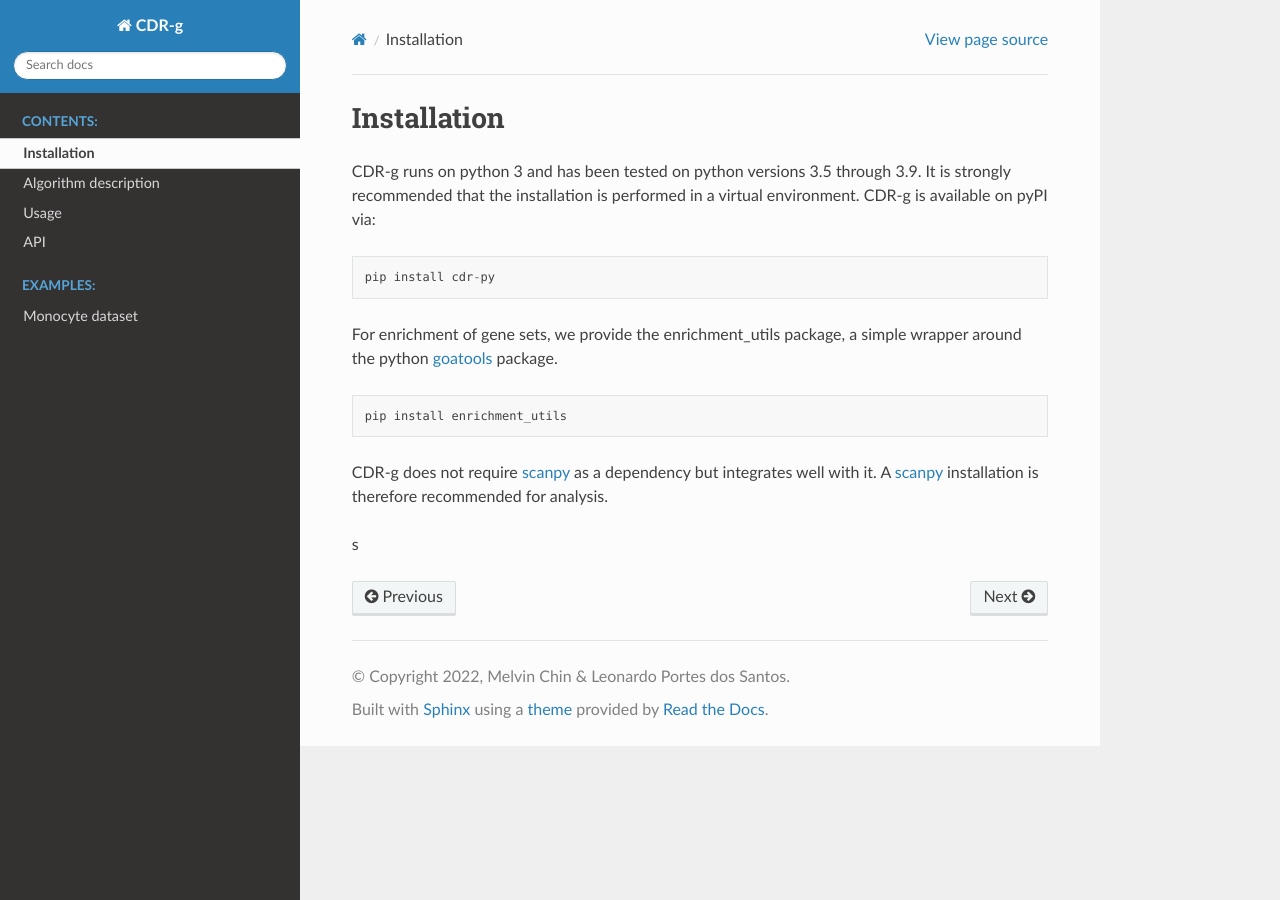
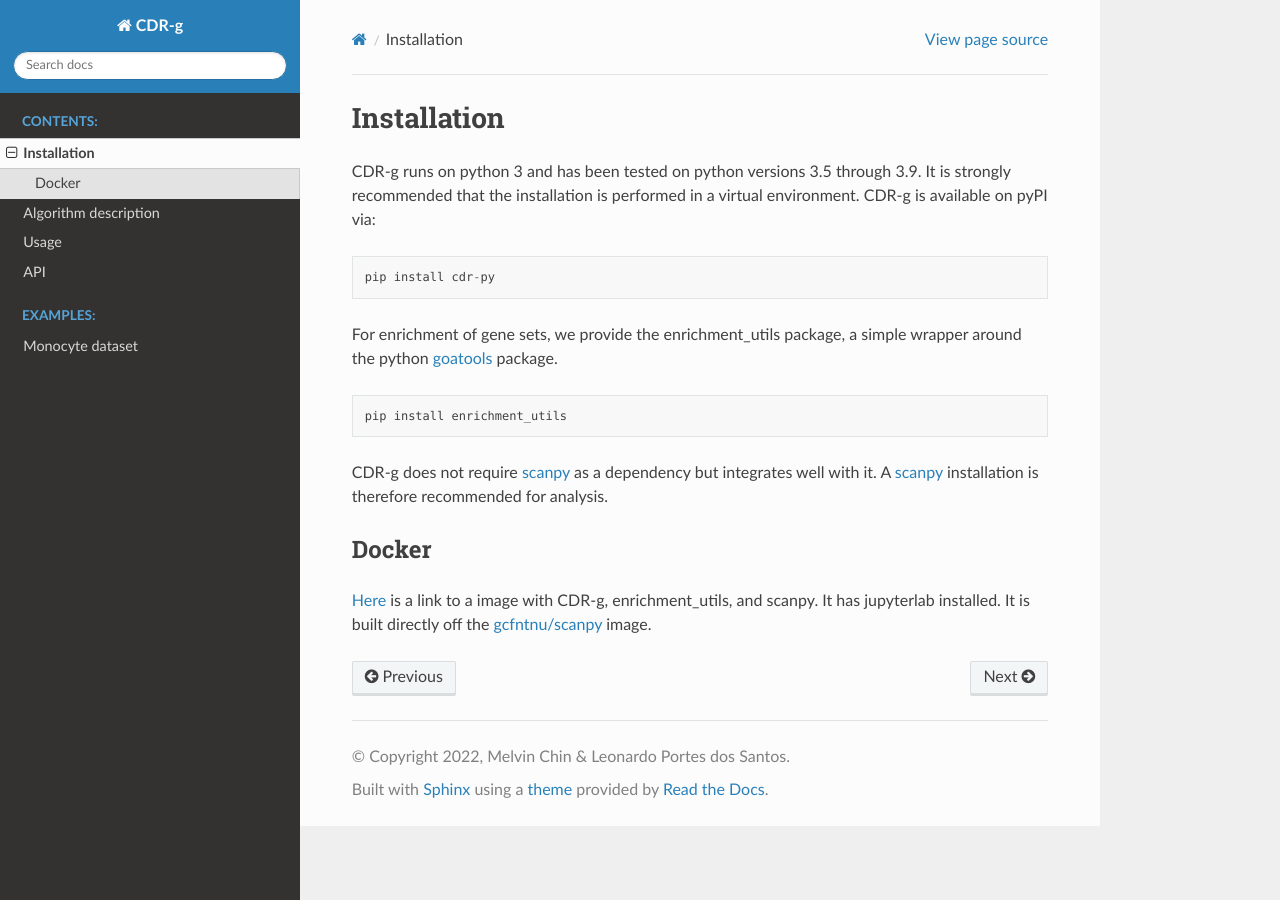
Before and after one commit to wlchin/pycdr, a Sphinx documentation site: the page built from docs/installation.rst, in a window 1280 px wide. Built offline with Sphinx 7.4.7 and the Read the Docs theme 2.0.0, drawn with Linux system fonts in a browser that asks for light colours.

Commit message:
docker added

```diff
--- a/docs/installation.rst
+++ b/docs/installation.rst
@@ -20,4 +20,7 @@ For enrichment of gene sets, we provide the enrichment_utils package, a simple w
 
 CDR-g does not require `scanpy <https://scanpy-tutorials.readthedocs.io/en/latest/>`_ as a dependency but integrates well with it. A `scanpy <https://scanpy-tutorials.readthedocs.io/en/latest/>`_ installation is therefore recommended for analysis.
 
-s
+Docker
+------
+
+`Here <https://hub.docker.com/repository/docker/wlc27/pycdr_jupyter>`_ is a link to a image with CDR-g, enrichment_utils, and scanpy. It has jupyterlab installed. It is built directly off the `gcfntnu/scanpy <https://hub.docker.com/r/gcfntnu/scanpy>`_ image.
```
